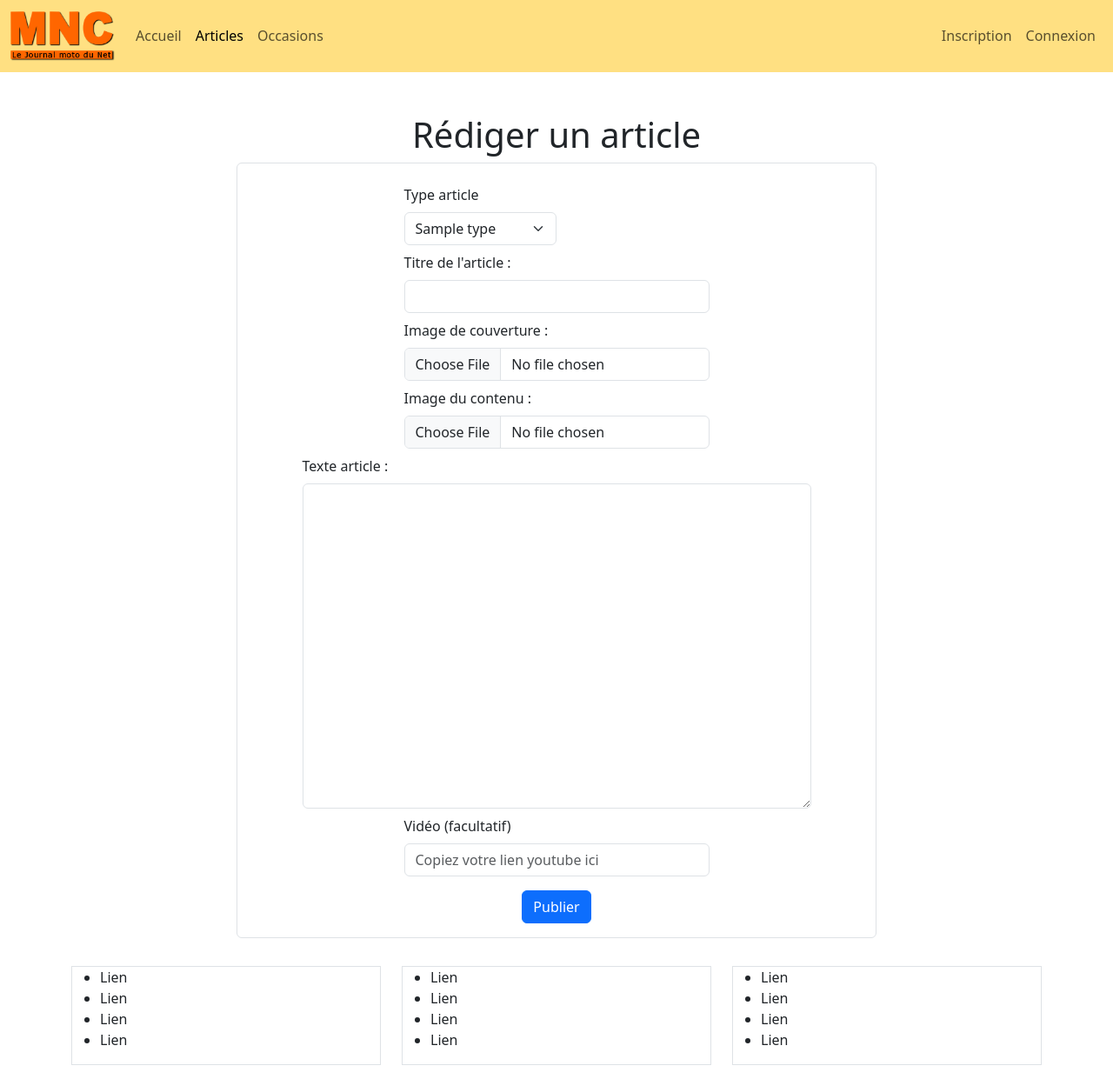
After one commit to Arashika-dev/projet-moto-net, a PHP site: page /edition_article.php in a window 1280 px wide. The commit adds this page. Shown: the whole page at 87% size. Run offline with PHP 8.4, Linux system fonts and the light colour scheme; tables that the repository leaves empty or names only in its code hold one stand-in row (values such as "Sample post").

Commit message:
Changement arborescence edition, creation classe YoutubeLink et Article

```diff
--- a/classes/Errors.php
+++ b/classes/Errors.php
@@ -9,8 +9,9 @@ class Errors {
     public const DB_CONNECTION          = 6;
     public const INVALID_CREDENTIALS    = 7;
     public const USER_NOT_FOUND         = 8;
-    public const FAILED_FILE_UPLOAD   = 9;
+    public const FAILED_FILE_UPLOAD     = 9;
     public const WRONG_PASSWORD         = 10;
+    public const WRONG_URL              = 11;
 
 public static function getErrorMessage(int $errorCode): string
 {
@@ -23,8 +24,9 @@ public static function getErrorMessage(int $errorCode): string
         self::DB_CONNECTION         => "Erreur lors de la connexion à la base de donnée",
         self::INVALID_CREDENTIALS   => "Identifiants invalides",
         self::USER_NOT_FOUND        => "Utilisateur inconnu",
-        self::FAILED_FILE_UPLOAD  => "Erreur lors de l'upload de fichier",
+        self::FAILED_FILE_UPLOAD    => "Erreur lors de l'upload de fichier",
         self::WRONG_PASSWORD        => "Mot de passe incorrect",
+        self::WRONG_URL             => "Url invalide",
         default                     => "Une erreur est survenue"
     };
 }
--- a/css/style.css
+++ b/css/style.css
@@ -5,3 +5,7 @@ body {
     justify-content: space-between;
 
 }
+
+input #content {
+    height: 150px;
+}
--- /dev/null
+++ b/edition_article.php
@@ -0,0 +1,60 @@
+<?php
+require_once __DIR__ . '/layout/header.php';
+require_once __DIR__ ."/functions/db.php";
+
+$pdo = getConnection();
+
+$type = $pdo->query("SELECT * FROM type");
+
+?>
+
+<main>
+    <div class="container mt-5">
+        <h1 class="text-center">Rédiger un article</h1>
+        <div class="row">
+            <div class="col-lg-8 offset-lg-2">
+                <div class="border rounded p-3">
+                    <form action="edition_article_process.php" enctype="multipart/form-data">
+                        <div class="col-6 offset-3 my-2">
+                            <label for="type" class="form-label">Type article</label>
+                            <select name="type" id="type" class="form-select w-50" aria-label="Type Article">
+                                <?php
+                                    while($row = $type->fetch())
+                                    { ?>
+                                        <option value="<?php echo $row['type_id'] ?>"><?php echo $row['type_name']?></option>
+                                    <?php }
+                                ?>
+                            </select>
+                        </div>
+                        <div class="col-6 offset-3 my-2">
+                            <label for="title" class="form-label">Titre de l'article :</label>
+                            <input type="text" class="form-control" name="title" id="title" required>
+                        </div>
+                        <div class="col-6 offset-3 my-2">
+                            <label for="imgCover" class="form-label" >Image de couverture :</label>
+                            <input type="file" class="form-control" name="imgCover" id="imgCover" required>
+                        </div>
+                        <div class="col-6 offset-3 my-2">
+                            <label for="" class="form-label" >Image du contenu :</label>
+                            <input type="file" class="form-control" name="imgContent" id="imgContent" required>
+                        </div>
+                        <div class="col-10 offset-1 my-2">
+                            <label for="" class="form-label">Texte article :</label>
+                            <textarea class="form-control" rows="15" name="content" id="content"></textarea required>
+                        </div>
+                        <div class="col-6 offset-3 my-2">
+                            <label for="video" class="form-label">Vidéo (facultatif)</label>
+                            <input type="text" class="form-control" name="video" id="video" placeholder="Copiez votre lien youtube ici">
+                        </div>
+                        <div class="d-flex justify-content-center mt-3">
+                            <button class="btn btn-primary" type="submit">Publier</button>
+                        </div>
+                    </form>
+                </div>
+            </div>
+        </div>
+    </div>
+</main>
+
+
+<?php require_once __DIR__ . '/layout/footer.php';
--- a/layout/header.php
+++ b/layout/header.php
@@ -10,6 +10,7 @@
     <link href="https://cdn.jsdelivr.net/npm/bootstrap@5.3.2/dist/css/bootstrap.min.css" rel="stylesheet" integrity="sha384-T3c6CoIi6uLrA9TneNEoa7RxnatzjcDSCmG1MXxSR1GAsXEV/Dwwykc2MPK8M2HN" crossorigin="anonymous">
     <link rel="stylesheet" href="../css/style.css">
     <title><?php echo $titlePage ?? 'Moto-net' ?></title>
+
 </head>
     <body>
         <header>
--- a/layout/nav.php
+++ b/layout/nav.php
@@ -14,16 +14,17 @@ $menuItemsRight = [
 
 if (isset($_SESSION['userInfos'])){
     $menusItemsRightAuth = [
+    new MenuItem ('edition_article.php', 'Editer'),
     new MenuItem("profile.php",$_SESSION['userInfos']['pseudo']),
     new MenuItem("logout.php","Déconnexion")
     ];
 }
 
-if(isset($_SESSION["userInfos"]["admin"])) {
-    $menusItemsAdmin = [
-        new MenuItem ('edition.php', 'Editer')
-    ];
-}
+// if(isset($_SESSION["userInfos"]["admin"])) {
+//     $menusItemsAdmin = [
+
+//     ];
+// }
 ?>
 
 <nav class="navbar navbar-expand-lg bg-warning bg-opacity-50">
```
Also changed, not shown: classes/Article.php (added, +10 -0 lines), classes/Exceptions/InvalidUrlException.php (added, +9 -0 lines), classes/YoutubeLinkParser.php (added, +11 -0 lines), edition_article_content.php (deleted, +0 -32 lines), add_model.php (renamed from edition_add_model.php), add_model_etape.php (renamed from edition_etape_model.php), add_model_process.php (renamed from edition_add_model_process.php), edition_article_process.php (added), edition_publication.php (deleted).
